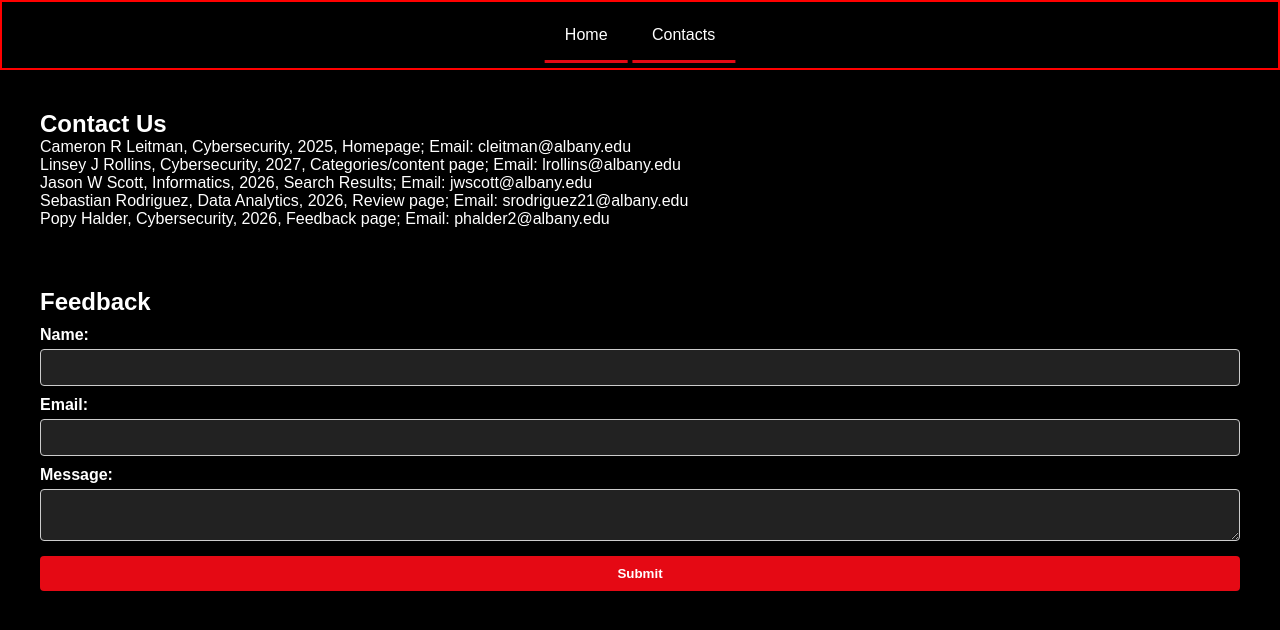
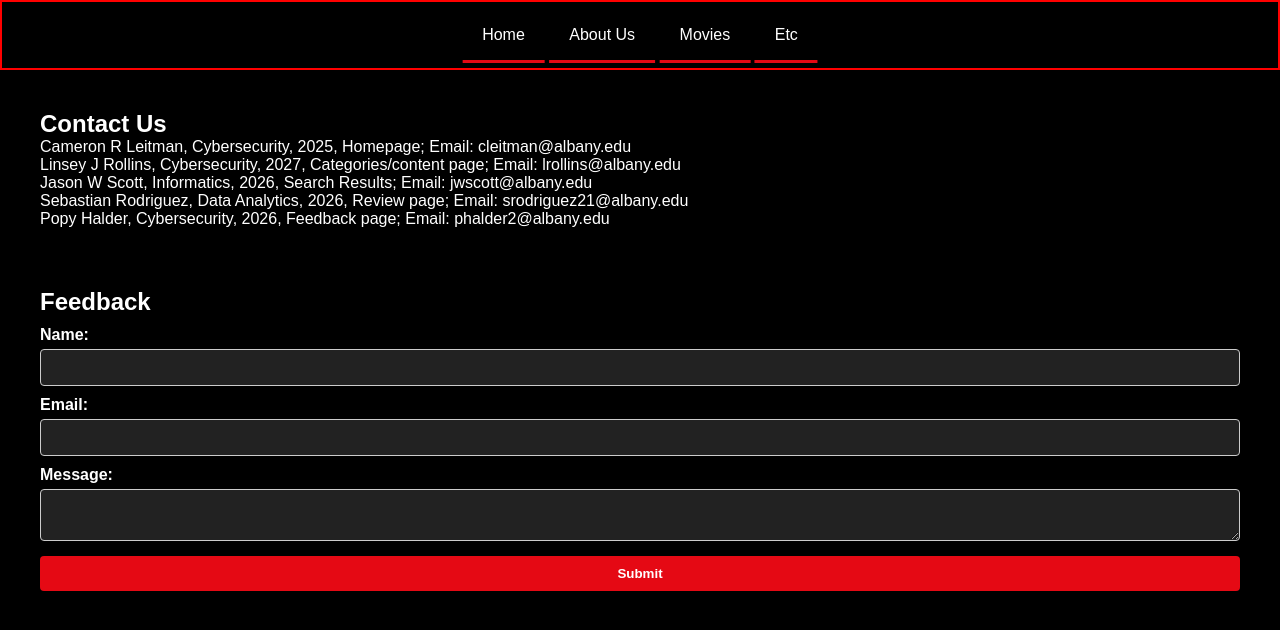
Before and after one commit to sunnyfunny7/movieRating, a plain HTML site: page Contactpage_movreview/contactUs.html in a window 1280 px wide. Drawn offline with Linux system fonts and the light colour scheme.

Commit message:
Update contactUs.html
navbar edit

```diff
--- a/Contactpage_movreview/contactUs.html
+++ b/Contactpage_movreview/contactUs.html
@@ -1,6 +1,6 @@
 <!--Author: Popy Halder-->
-<!--Purpose: Take viewers' feedback regarding the website-->
-<!--Date: 11/26/2024-->
+<!--Purpose: Take viewers feedback regarding the website-->
+<!--Date: 12/7/2024-->
 <!DOCTYPE html>
 <html lang="en">
 <head>
@@ -13,12 +13,14 @@
     <link rel="stylesheet" href="contactUs.css">
 </head>
 <body>
+    <script src="contactUs.js"></script>
     <!-- Navigation bar -->
     <nav class="navbar">
         <ul>
-            <!-- Links to different sections of the page -->
-            <li><a href="#home">Home</a></li>
-            <li><a href="#contact">Contacts</a></li>
+            <li><a href="reelreviews.html">Home</a></li>
+            <li><a href="contactUs.html">About Us</a></li>
+            <li><a href="Results.html">Movies</a></li>
+            <li><a href="#">Etc</a></li>
         </ul>
     </nav>
 
```
